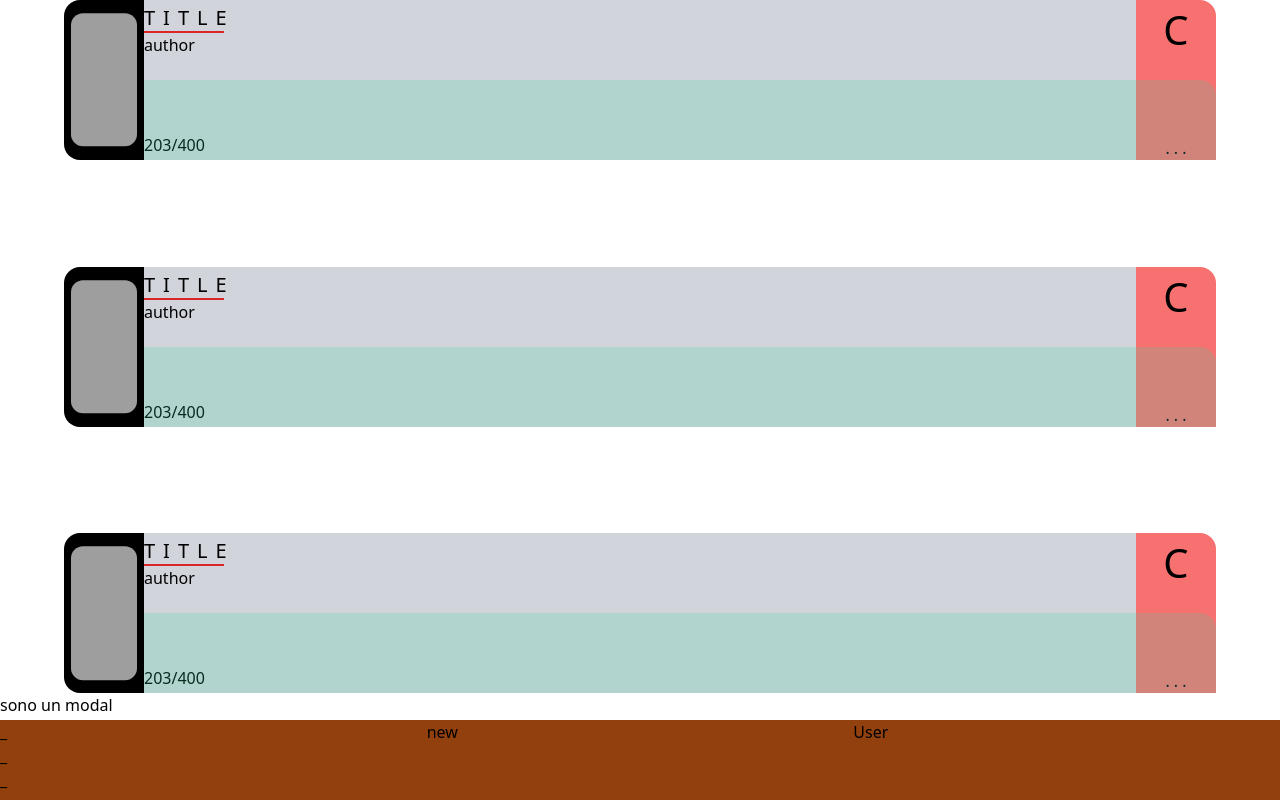
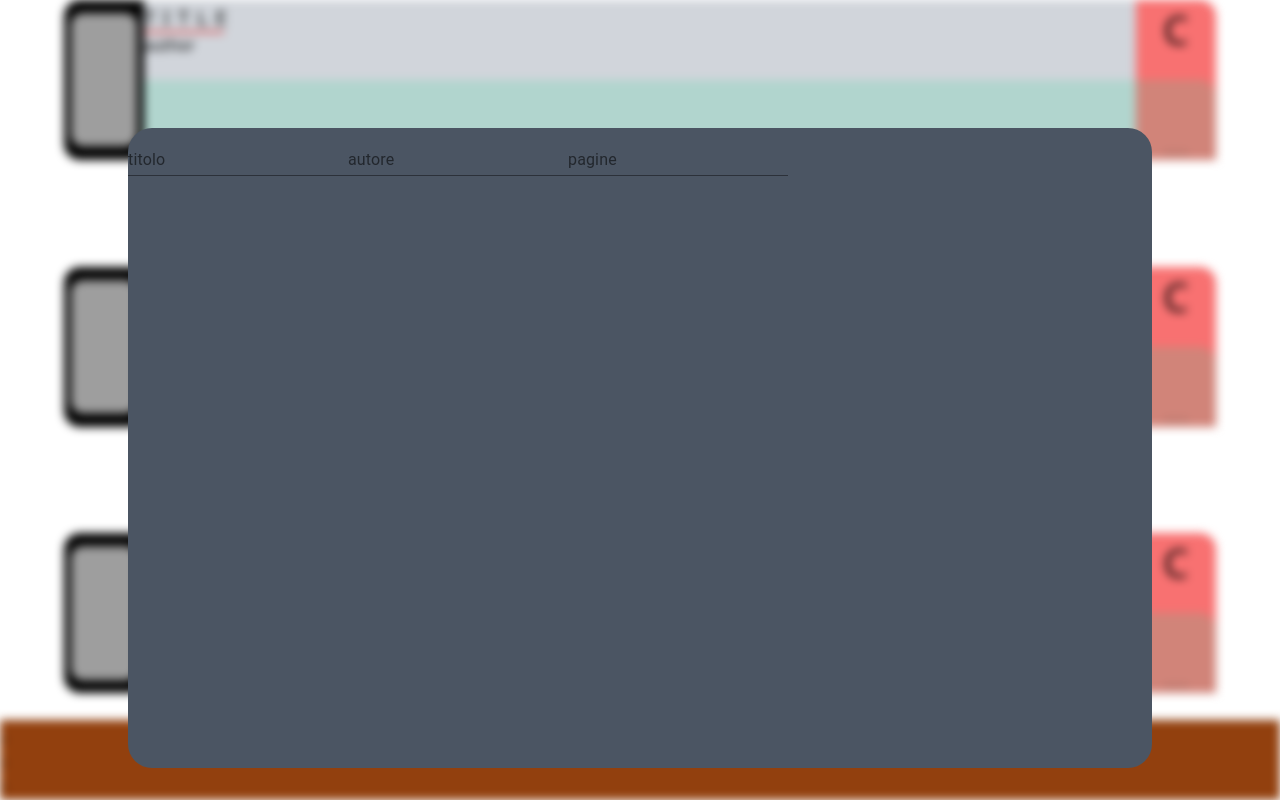
Before and after one commit to Filippo831/bookApplication, a Next.js app: page / in a window 1280 px wide. Built offline with nearby package versions, Linux system fonts and the light colour scheme; grey boxes are pictures that could not be loaded.

Commit message:
modal with inputs

```diff
--- a/package.json
+++ b/package.json
@@ -8,6 +8,7 @@
     "start": "next start"
   },
   "dependencies": {
+    "@material-ui/core": "^4.11.2",
     "autoprefixer": "^10.0.2",
     "framer-motion": "^2.9.4",
     "next": "10.0.3",
--- a/pages/components/modal/modal.js
+++ b/pages/components/modal/modal.js
@@ -1,5 +1,19 @@
+import {motion} from "framer-motion"
+import {TextField} from "@material-ui/core"
+
 export default function NewBook(){
   return (
-    <div>sono un modal</div>
+    <motion.div className="absolute z-50 w-4/5 m-auto bg-gray-600 rounded-3xl h-4/5"
+      style={{top:0, margin:"10%"}}
+      initial={{opacity:0}}
+      animate={{opacity:1}}
+      exit={{opacity:0}}
+    >
+      <div className="w-full h-full">
+        <TextField label="titolo"></TextField>
+        <TextField label="autore"></TextField>
+        <TextField label="pagine" type="number" className="appearance-none"></TextField>
+      </div>
+    </motion.div>
   )
 }
--- a/pages/components/navbar/navbar.js
+++ b/pages/components/navbar/navbar.js
@@ -3,11 +3,17 @@ import New from "./parts/new";
 import User from "./parts/user";
 
 export default function Navbar(props) {
-  return(
+  return (
     <div className="align-middle grid grid-cols-3">
-      <List></List>
-      <New></New>
-      <User></User>
+      <div>
+        <List></List>
+      </div>
+      <div onClick={props.toggleModalOpen}>
+        <New></New>
+      </div>
+      <div>
+        <User></User>
+      </div>
     </div>
   )
 }
--- a/pages/index.js
+++ b/pages/index.js
@@ -1,16 +1,27 @@
 import Head from 'next/head'
+import {useState} from 'react';
 import MainCard from './components/card/mainCard'
 import NewBook from './components/modal/modal';
 import Navbar from './components/navbar/navbar';
+import {motion,AnimatePresence} from "framer-motion"
 
 const numberCardPage = 3;
 
 export default function Home() {
+  const [modalOpen, setModalOpen] = useState(true)
   let temp = [];
   for (let a = 0; a < numberCardPage; a++) temp.push([0])
+  const toggleModalOpen = () => {
+    setModalOpen(!modalOpen)
+  }
 
   return (
     <div>
+      <motion.div
+        animate={modalOpen?{filter:"blur(5px)"}:{filter:"blur(0)"}}
+        style={{minHeight:"100vh"}}
+      >
+
         {/* LIBRI */}
         <div style={{gridGap: `calc((100vh/${numberCardPage + 2})/${numberCardPage / 2})`}}
           className="grid"
@@ -19,16 +30,23 @@ export default function Home() {
             return (<MainCard className={index} per={50} numberCardPage={numberCardPage}></MainCard>)
           })}
         </div>
+
         {/* NAVBAR */}
         <div className="absolute w-full h-20 bg-yellow-800"
-          style={{bottom:"0"}}
+          style={{bottom: "0"}}
         >
-        <Navbar></Navbar>
+          <Navbar toggleModalOpen={toggleModalOpen}></Navbar>
         </div>
+      </motion.div>
+
       {/* MODAL */}
+      <AnimatePresence>
+        {modalOpen && (
           <div>
             <NewBook></NewBook>
           </div>
+        )}
+      </AnimatePresence>
     </div>
   )
 }
```
Also changed, not shown: 2 other files (tests, documents, lock files or other folders). Lines whose indentation alone changed are shown as unchanged.
